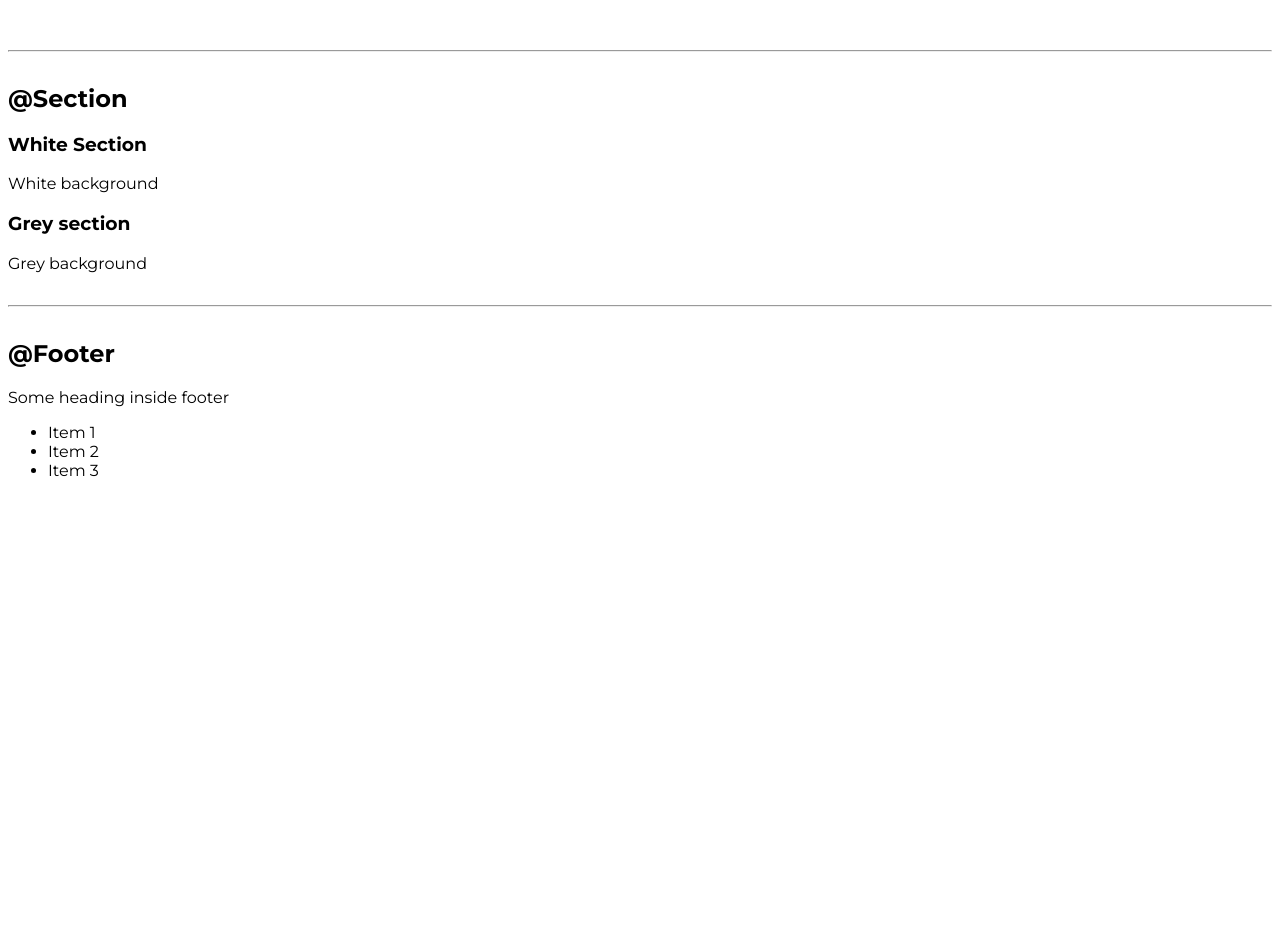
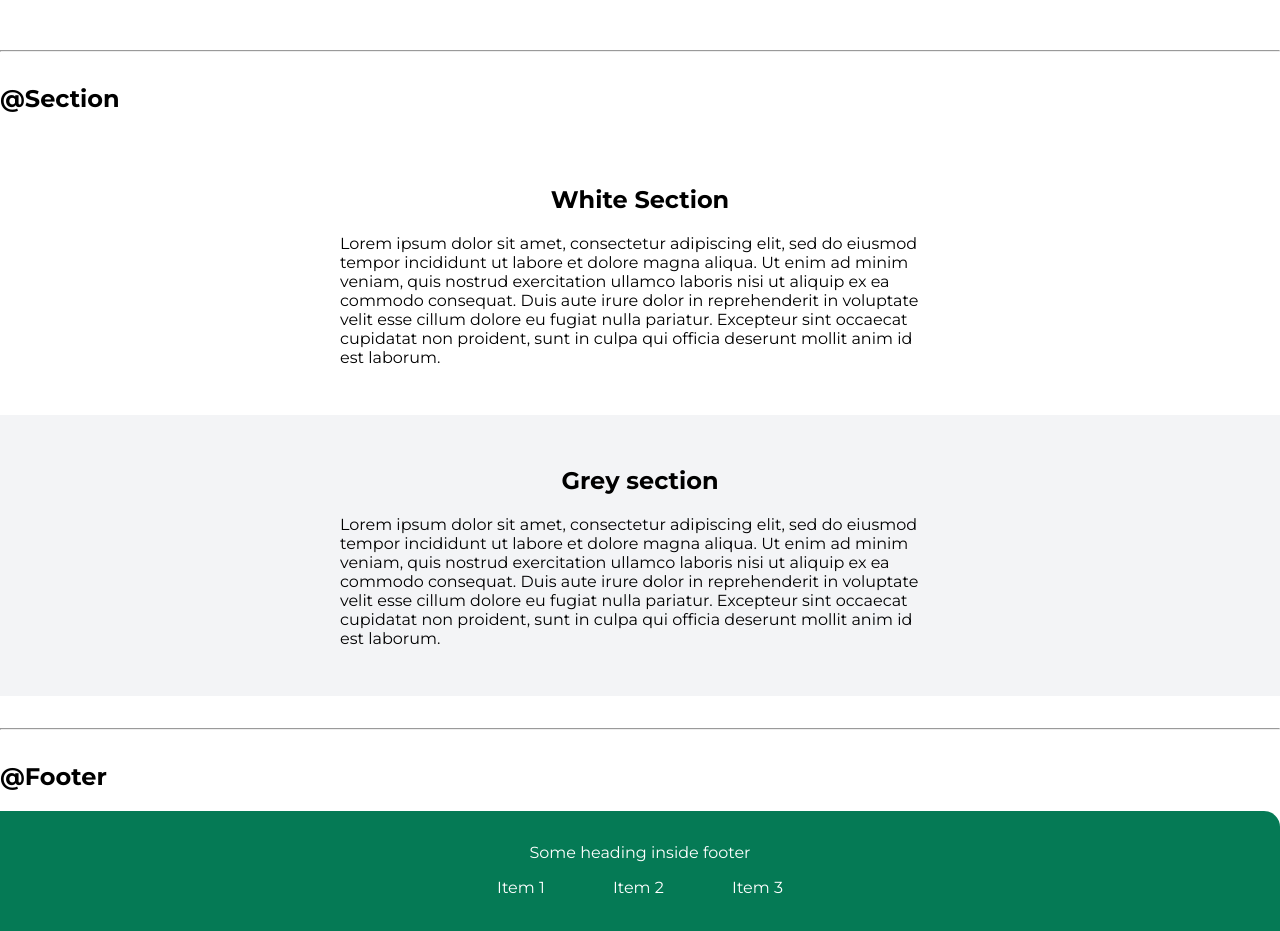
Before and after one commit to anubhav823/neogCampLesson3, a plain HTML site: page index.html in a window 1280 px wide. Shown: the part 1780-2711 px from the top of the page. Before the commit the page ends 2276 px from the top, so only its background shows below. Drawn offline with Linux system fonts and the light colour scheme.

Commit message:
css styling final commit

```diff
--- a/index.html
+++ b/index.html
@@ -72,23 +72,35 @@
 
     <hr>
     <h2>@Section</h2>
-    <section>
-        <h3>White Section</h3>
-        <p>White background</p>
+    <section class="section">
+        <div class="container container-center">
+        <h1>White Section</h1>
+        <p>Lorem ipsum dolor sit amet, consectetur adipiscing elit, sed do eiusmod tempor incididunt ut labore et dolore magna aliqua. Ut enim ad minim veniam, quis nostrud exercitation ullamco laboris nisi ut aliquip ex ea commodo consequat. Duis aute irure dolor in reprehenderit in voluptate velit
+            esse cillum dolore eu fugiat nulla pariatur. Excepteur sint occaecat cupidatat non proident, sunt in culpa qui officia deserunt mollit anim id est laborum.</p>
+    </div>
     </section>
-    <section>
-        <h3>Grey section</h3>
-        <p>Grey background</p>
+    <section class="section off-white">
+        <div class="container container-center">
+        <h1>Grey section</h1>
+        <p>Lorem ipsum dolor sit amet, consectetur adipiscing elit, sed do eiusmod tempor incididunt ut labore et dolore magna aliqua. Ut enim ad minim veniam, quis nostrud exercitation ullamco laboris nisi ut aliquip ex ea commodo consequat. Duis aute irure dolor in reprehenderit
+            in voluptate velit esse cillum dolore eu fugiat nulla pariatur. Excepteur sint occaecat cupidatat non proident, sunt in culpa qui officia deserunt mollit anim id est laborum.</p>
+    </div>
     </section>
 
     <hr>
     <h2>@Footer</h2>
-    <footer>
+    <footer class="footer">
         <div>Some heading inside footer</div>
-        <ul>
-            <li>Item 1</li>
-            <li>Item 2</li>
-            <li>Item 3</li>
+        <ul class="social-links no-bullet   ">
+            <li class="list-inline">
+                <a class='link' href="/">Item 1</a>
+            </li>
+            <li class="list-inline">
+                <a class='link' href="/">Item 2</a>
+            </li>
+            <li class="list-inline">
+                <a class='link' href="/">Item 3</a>
+            </li>
         </ul>
     </footer>
 
--- a/styles.css
+++ b/styles.css
@@ -3,10 +3,12 @@
 :root{
     --primary-color: #057A55;
     --dark-gray: grey;
+    --off-white:#F3F4F6;
 }
 
 body{
     font-family: 'Montserrat', sans-serif;
+    margin: 0;
 }
 
 /**containers**/
@@ -89,3 +91,31 @@ hr{
     padding-top: 1rem;
     color: var(--dark-gray);
 }
+
+/**section**/
+.section{
+    padding: 2rem;
+
+}
+.section h1{
+    text-align: center;
+}
+
+.off-white{
+    background-color: var(--off-white);
+}
+
+/**footer**/
+.footer{
+    background-color: var(--primary-color);
+    padding: 2rem 1rem;
+    text-align: center;
+    color: white;
+    border-top-right-radius: 1rem;
+}
+.footer .link{
+    color: white;
+}
+.footer ul{
+  padding-inline-start: 0%;
+}
```
